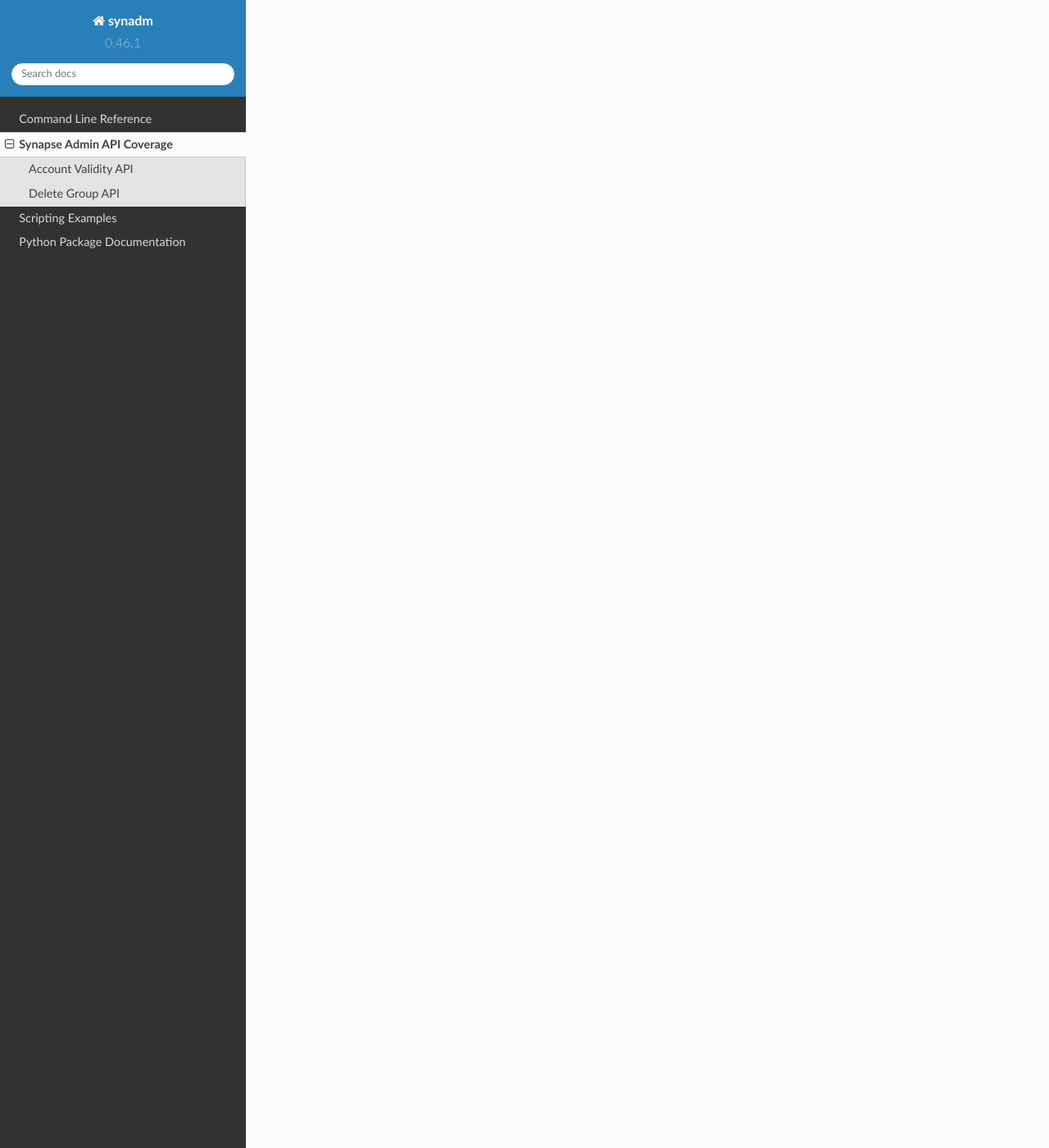
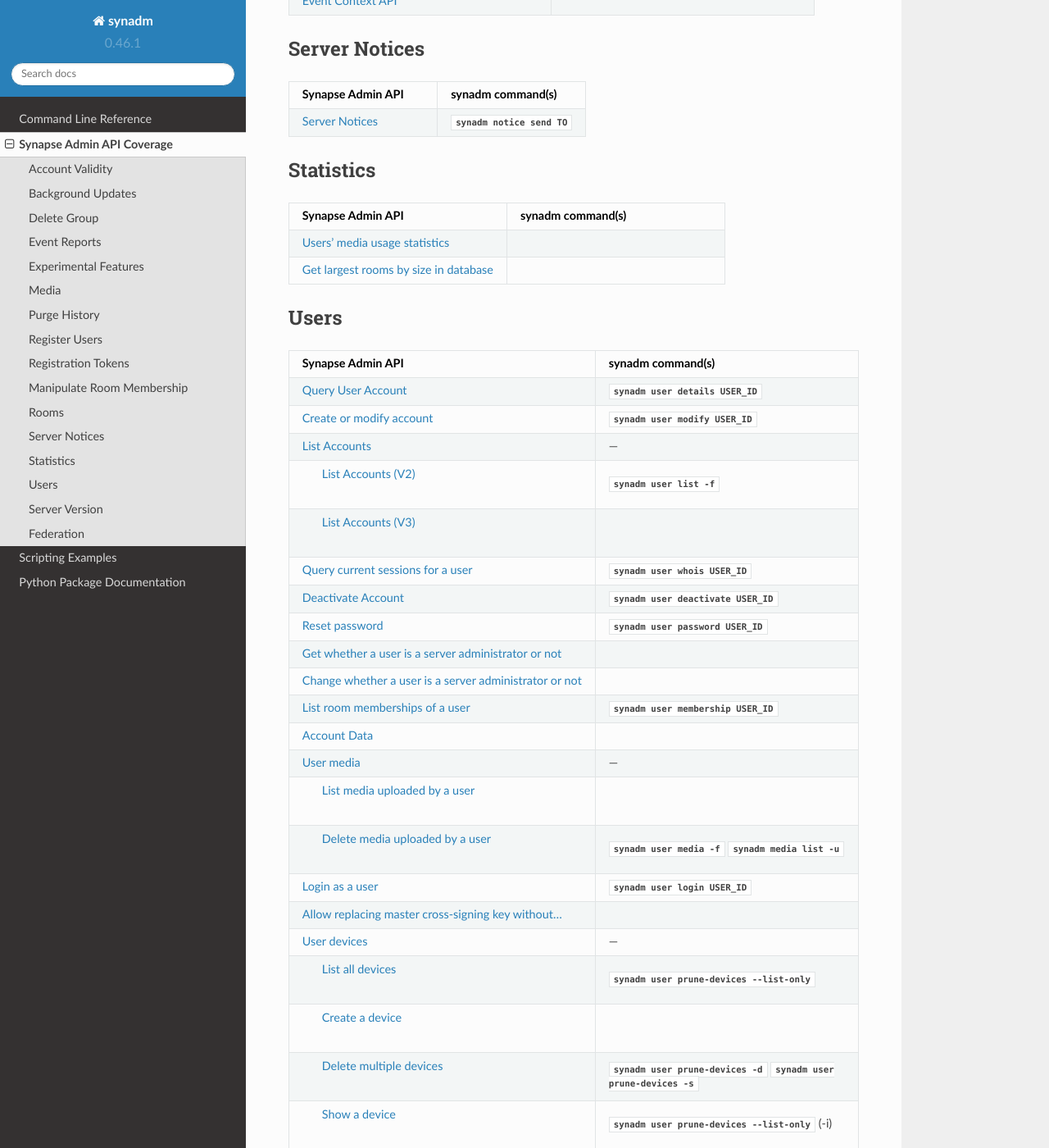
Before and after one commit to JOJ0/synadm, a Sphinx documentation site: the page built from doc/source/features.rst, in a window 1280 px wide and 1400 px high, scrolled down 3902 px. Shown: the whole window at 82% size. Built offline with Sphinx 7.4.7 and the Read the Docs theme 2.0.0, drawn with Linux system fonts in a browser that asks for light colours; some of the changed text lies outside the part shown.

Commit message:
Separate table/csv-file for each Synapse Admin docs chapter

```diff
--- a/doc/source/features.rst
+++ b/doc/source/features.rst
@@ -7,22 +7,132 @@
 in ``synadm`` for an API that is already tracked here, file a `feature request
 issue`_ or even better, a `pull request`_ implementing the feature.
 
-Account Validity API
---------------------
+Account Validity
+----------------
 
-.. csv-table:: Admin API vs Command Overview
+.. csv-table::
    :file: features_account_validity.csv
-   :header-rows: 1
-   :class: longtable
+   :header: "Synapse Admin API","synadm command(s)"
    :widths: 1 1
 
-Delete Group API
-----------------
+Background Updates
+------------------
 
-.. csv-table:: Admin API vs Command Overview
+.. csv-table::
+   :file: features_background_updates.csv
+   :header: "Synapse Admin API","synadm command(s)"
+   :widths: 1 1
+
+Delete Group
+------------
+
+.. csv-table::
    :file: features_delete_group.csv
-   :header-rows: 1
-   :class: longtable
+   :header: "Synapse Admin API","synadm command(s)"
+   :widths: 1 1
+
+Event Reports
+-------------
+
+.. csv-table::
+   :file: features_event_reports.csv
+   :header: "Synapse Admin API","synadm command(s)"
+   :widths: 1 1
+
+Experimental Features
+---------------------
+
+.. csv-table::
+   :file: features_experimental_features.csv
+   :header: "Synapse Admin API","synadm command(s)"
+   :widths: 1 1
+
+Media
+-----
+
+.. csv-table::
+   :file: features_media.csv
+   :header: "Synapse Admin API","synadm command(s)"
+   :widths: 1 1
+
+Purge History
+-------------
+
+.. csv-table::
+   :file: features_purge_history.csv
+   :header: "Synapse Admin API","synadm command(s)"
+   :widths: 1 1
+
+Register Users
+--------------
+
+.. csv-table::
+   :file: features_register_users.csv
+   :header: "Synapse Admin API","synadm command(s)"
+   :widths: 1 1
+
+Registration Tokens
+-------------------
+
+.. csv-table::
+   :file: features_registration_tokens.csv
+   :header: "Synapse Admin API","synadm command(s)"
+   :widths: 1 1
+
+Manipulate Room Membership
+--------------------------
+
+.. csv-table::
+   :file: features_manipulate_room_membership.csv
+   :header: "Synapse Admin API","synadm command(s)"
+   :widths: 1 1
+
+Rooms
+-----
+
+.. csv-table::
+   :file: features_rooms.csv
+   :header: "Synapse Admin API","synadm command(s)"
+   :widths: 1 1
+
+Server Notices
+--------------
+
+.. csv-table::
+   :file: features_server_notices.csv
+   :header: "Synapse Admin API","synadm command(s)"
+   :widths: 1 1
+
+Statistics
+----------
+
+.. csv-table::
+   :file: features_statistics.csv
+   :header: "Synapse Admin API","synadm command(s)"
+   :widths: 1 1
+
+Users
+-----
+
+.. csv-table::
+   :file: features_users.csv
+   :header: "Synapse Admin API","synadm command(s)"
+   :widths: 1 1
+
+Server Version
+--------------
+
+.. csv-table::
+   :file: features_server_version.csv
+   :header: "Synapse Admin API","synadm command(s)"
+   :widths: 1 1
+
+Federation
+----------
+
+.. csv-table::
+   :file: features_federation.csv
+   :header: "Synapse Admin API","synadm command(s)"
    :widths: 1 1
 
 
--- a/doc/source/features_account_validity.csv
+++ b/doc/source/features_account_validity.csv
@@ -1,2 +1 @@
-"Synapse Admin API","synadm command(s)"
 "`Renew account <https://element-hq.github.io/synapse/latest/admin_api/account_validity.html#renew-account>`_",
--- /dev/null
+++ b/doc/source/features_background_updates.csv
@@ -0,0 +1,3 @@
+"`Status <https://element-hq.github.io/synapse/latest/usage/administration/admin_api/background_updates.html#status>`_",
+"`Enabled <https://element-hq.github.io/synapse/latest/usage/administration/admin_api/background_updates.html#enabled>`_",
+"`Run <https://element-hq.github.io/synapse/latest/usage/administration/admin_api/background_updates.html#run>`_",
--- a/doc/source/features_delete_group.csv
+++ b/doc/source/features_delete_group.csv
@@ -1,2 +1 @@
-"Synapse Admin API","synadm command(s)"
-"`Delete a local group <https://element-hq.github.io/synapse/v1.61/admin_api/delete_group.html#delete-a-local-group>`_",:option:`synadm group delete -h`
+"`Delete a local group <https://element-hq.github.io/synapse/v1.61/admin_api/delete_group.html#delete-a-local-group>`_",:option:`synadm group delete GROUP_ID`
--- /dev/null
+++ b/doc/source/features_event_reports.csv
@@ -0,0 +1,3 @@
+"`Show reported events <https://element-hq.github.io/synapse/latest/admin_api/event_reports.html#show-reported-events>`_",
+"`Show details of a specific event report <https://element-hq.github.io/synapse/latest/admin_api/event_reports.html#show-details-of-a-specific-event-report>`_",
+"`Delete a specific event report <https://element-hq.github.io/synapse/latest/admin_api/event_reports.html#delete-a-specific-event-report>`_",
--- /dev/null
+++ b/doc/source/features_experimental_features.csv
@@ -0,0 +1,2 @@
+"`Enabling/Disabling Features <https://element-hq.github.io/synapse/latest/admin_api/experimental_features.html#enablingdisabling-features>`_",
+"`Listing Enabled Features <https://element-hq.github.io/synapse/latest/admin_api/experimental_features.html#listing-enabled-features>`_",
--- /dev/null
+++ b/doc/source/features_federation.csv
@@ -0,0 +1,4 @@
+"`List of destinations <https://element-hq.github.io/synapse/latest/usage/administration/admin_api/federation.html#list-of-destinations>`_",
+"`Destination Details API <https://element-hq.github.io/synapse/latest/usage/administration/admin_api/federation.html#destination-details-api>`_",
+"`Destination rooms <https://element-hq.github.io/synapse/latest/usage/administration/admin_api/federation.html#destination-rooms>`_",
+"`Reset connection timeout <https://element-hq.github.io/synapse/latest/usage/administration/admin_api/federation.html#reset-connection-timeout>`_",
--- /dev/null
+++ b/doc/source/features_manipulate_room_membership.csv
@@ -0,0 +1 @@
+"`Edit Room Membership API <https://element-hq.github.io/synapse/latest/admin_api/room_membership.html#edit-room-membership-api>`_",:option:`synadm room join ROOM_ID_OR_ALIAS`
--- /dev/null
+++ b/doc/source/features_media.csv
@@ -0,0 +1,15 @@
+"`Querying media <https://element-hq.github.io/synapse/latest/admin_api/media_admin_api.html#querying-media>`_","---"
+"  `List all media in a room <https://element-hq.github.io/synapse/latest/admin_api/media_admin_api.html#list-all-media-in-a-room>`_",:option:`synadm media list -r`
+"  `List all media uploaded by a user <https://element-hq.github.io/synapse/latest/admin_api/media_admin_api.html#delete-media-uploaded-by-a-user>`_",:option:`synadm media list -u` :option:`synadm user media -f`
+"`Quarantine media <https://element-hq.github.io/synapse/latest/admin_api/media_admin_api.html#quarantine-media>`_","---"
+"  `Quarantining media by ID <https://element-hq.github.io/synapse/latest/admin_api/media_admin_api.html#quarantining-media-by-id>`_",:option:`synadm media quarantine -i`
+"  `Remove media from quarantine by ID <https://element-hq.github.io/synapse/latest/admin_api/media_admin_api.html#remove-media-from-quarantine-by-id>`_",:option:`synadm media unquarantine -i`
+"  `Quarantining media in a room <https://element-hq.github.io/synapse/latest/admin_api/media_admin_api.html#quarantining-media-in-a-room>`_",:option:`synadm media quarantine -r`
+"  `Quarantining all media of a user <https://element-hq.github.io/synapse/latest/admin_api/media_admin_api.html#quarantining-all-media-of-a-user>`_",:option:`synadm media quarantine -u`
+"  `Protecting media from being quarantined <https://element-hq.github.io/synapse/latest/admin_api/media_admin_api.html#protecting-media-from-being-quarantined>`_",:option:`synadm media protect MEDIA_ID`
+"  `Unprotecting media from being quarantined <https://element-hq.github.io/synapse/latest/admin_api/media_admin_api.html#unprotecting-media-from-being-quarantined>`_",
+"`Delete local media <https://element-hq.github.io/synapse/latest/admin_api/media_admin_api.html#delete-local-media>`_","---"
+"  `Delete a specific local media <https://element-hq.github.io/synapse/latest/admin_api/media_admin_api.html#delete-a-specific-local-media>`_",:option:`synadm media delete -i`
+"  `Delete local media by date or size <https://element-hq.github.io/synapse/latest/admin_api/media_admin_api.html#delete-local-media-by-date-or-size>`_",:option:`synadm media delete -d` :option:`synadm media delete --size`
+"  `Delete media uploaded by a user <https://element-hq.github.io/synapse/latest/admin_api/media_admin_api.html#delete-media-uploaded-by-a-user>`_",
+"`Purge Remote Media API <https://element-hq.github.io/synapse/latest/admin_api/media_admin_api.html#purge-remote-media-api>`_",:option:`synadm media purge -d`
--- /dev/null
+++ b/doc/source/features_purge_history.csv
@@ -0,0 +1,2 @@
+"`Purge history <https://element-hq.github.io/synapse/latest/admin_api/purge_history_api.html>`_",:option:`synadm history purge -i`
+"`Purge status query <https://element-hq.github.io/synapse/latest/admin_api/purge_history_api.html#purge-status-query>`_",:option:`synadm history purge-status PURGE_ID`
--- /dev/null
+++ b/doc/source/features_register_users.csv
@@ -0,0 +1 @@
+"`Shared-Secret Registration <https://element-hq.github.io/synapse/latest/admin_api/register_api.html#shared-secret-registration>`_",
--- /dev/null
+++ b/doc/source/features_registration_tokens.csv
@@ -0,0 +1,6 @@
+"`Registration token objects <https://element-hq.github.io/synapse/latest/usage/administration/admin_api/registration_tokens.html#registration-token-objects>`_","---"
+"`List all tokens <https://element-hq.github.io/synapse/latest/usage/administration/admin_api/registration_tokens.html#list-all-tokens>`_",:option:`synadm regtok list -v`
+"`Get one token <https://element-hq.github.io/synapse/latest/usage/administration/admin_api/registration_tokens.html#get-one-token>`_",:option:`synadm regtok details TOKEN`
+"`Create token <https://element-hq.github.io/synapse/latest/usage/administration/admin_api/registration_tokens.html#create-token>`_",:option:`synadm regtok new -n`
+"`Update token <https://element-hq.github.io/synapse/latest/usage/administration/admin_api/registration_tokens.html#update-token>`_",:option:`synadm regtok update TOKEN`
+"`Delete token <https://element-hq.github.io/synapse/latest/usage/administration/admin_api/registration_tokens.html#delete-token>`_",:option:`synadm regtok delete TOKEN`
--- /dev/null
+++ b/doc/source/features_rooms.csv
@@ -0,0 +1,21 @@
+"`List Room API <https://element-hq.github.io/synapse/latest/admin_api/rooms.html#list-room-api>`_",:option:`synadm room list -f`
+"`Room Details API <https://element-hq.github.io/synapse/latest/admin_api/rooms.html#room-details-api>`_",:option:`synadm room details ROOM_ID`
+"`Room Members API <https://element-hq.github.io/synapse/latest/admin_api/rooms.html#room-members-api>`_",:option:`synadm room members ROOM_ID`
+"`Room State API <https://element-hq.github.io/synapse/latest/admin_api/rooms.html#room-state-api>`_",:option:`synadm room state ROOM_ID`
+"`Room Messages API <https://element-hq.github.io/synapse/latest/admin_api/rooms.html#room-messages-api>`_",
+"`Room Timestamp to Event API <https://element-hq.github.io/synapse/latest/admin_api/rooms.html#room-timestamp-to-event-api>`_",
+"`Block Room API <https://element-hq.github.io/synapse/latest/admin_api/rooms.html#block-room-api>`_","---"
+"  `Block or unblock a room <https://element-hq.github.io/synapse/latest/admin_api/rooms.html#block-or-unblock-a-room>`_",:option:`synadm room block -b` :option:`synadm room block -u`
+"  `Get block status <https://element-hq.github.io/synapse/latest/admin_api/rooms.html#get-block-status>`_",:option:`synadm room block-status ROOM_ID`
+"`Delete Room API <https://element-hq.github.io/synapse/latest/admin_api/rooms.html#delete-room-api>`_","---"
+"  `Version 1 (old version) <https://element-hq.github.io/synapse/latest/admin_api/rooms.html#version-1-old-version>`_",:option:`synadm room delete --v1`
+"  `Version 2 (new version) <https://element-hq.github.io/synapse/latest/admin_api/rooms.html#version-2-new-version>`_",:option:`synadm room delete ROOM_ID`
+"  `Status of deleting rooms <https://element-hq.github.io/synapse/latest/admin_api/rooms.html#status-of-deleting-rooms>`_","---"
+"    `Query by room_id <https://element-hq.github.io/synapse/latest/admin_api/rooms.html#query-by-room_id>`_",:option:`synadm room delete-status -r`
+"    `Query by delete_id <https://element-hq.github.io/synapse/latest/admin_api/rooms.html#query-by-delete_id>`_",:option:`synadm room delete-status -d`
+"  `Undoing room deletions <https://element-hq.github.io/synapse/latest/admin_api/rooms.html#undoing-room-deletions>`_",
+"`Make Room Admin API <https://element-hq.github.io/synapse/latest/admin_api/rooms.html#make-room-admin-api>`_",:option:`synadm room make-admin -u`
+"`Forward Extremities Admin API <https://element-hq.github.io/synapse/latest/admin_api/rooms.html#forward-extremities-admin-api>`_",
+"  `Check for forward extremities <https://element-hq.github.io/synapse/latest/admin_api/rooms.html#check-for-forward-extremities>`_",
+"  `Deleting forward extremities <https://element-hq.github.io/synapse/latest/admin_api/rooms.html#deleting-forward-extremities>`_",
+"`Event Context API <https://element-hq.github.io/synapse/latest/admin_api/rooms.html#event-context-api>`_",
--- /dev/null
+++ b/doc/source/features_server_notices.csv
@@ -0,0 +1 @@
+"`Server Notices <https://element-hq.github.io/synapse/latest/admin_api/server_notices.html>`_",:option:`synadm notice send TO`
--- /dev/null
+++ b/doc/source/features_server_version.csv
@@ -0,0 +1 @@
+"`Version API <https://element-hq.github.io/synapse/latest/admin_api/version_api.html>`_",:option:`synadm version`
--- /dev/null
+++ b/doc/source/features_statistics.csv
@@ -0,0 +1,2 @@
+"`Users' media usage statistics <https://element-hq.github.io/synapse/latest/admin_api/statistics.html#users-media-usage-statistics>`_",
+"`Get largest rooms by size in database <https://element-hq.github.io/synapse/latest/admin_api/statistics.html#get-largest-rooms-by-size-in-database>`_",
--- /dev/null
+++ b/doc/source/features_users.csv
@@ -0,0 +1,33 @@
+"`Query User Account <https://element-hq.github.io/synapse/latest/admin_api/user_admin_api.html#query-user-account>`_",:option:`synadm user details USER_ID`
+"`Create or modify account <https://element-hq.github.io/synapse/latest/admin_api/user_admin_api.html#create-or-modify-account>`_",:option:`synadm user modify USER_ID`
+"`List Accounts <https://element-hq.github.io/synapse/latest/admin_api/user_admin_api.html#list-accounts>`_","---"
+"  `List Accounts (V2) <https://element-hq.github.io/synapse/latest/admin_api/user_admin_api.html#list-accounts-v2>`_",:option:`synadm user list -f`
+"  `List Accounts (V3) <https://element-hq.github.io/synapse/latest/admin_api/user_admin_api.html#list-accounts-v3>`_",
+"`Query current sessions for a user <https://element-hq.github.io/synapse/latest/admin_api/user_admin_api.html#query-current-sessions-for-a-user>`_",:option:`synadm user whois USER_ID`
+"`Deactivate Account <https://element-hq.github.io/synapse/latest/admin_api/user_admin_api.html#deactivate-account>`_",:option:`synadm user deactivate USER_ID`
+"`Reset password <https://element-hq.github.io/synapse/latest/admin_api/user_admin_api.html#reset-password>`_",:option:`synadm user password USER_ID`
+"`Get whether a user is a server administrator or not <https://element-hq.github.io/synapse/latest/admin_api/user_admin_api.html#get-whether-a-user-is-a-server-administrator-or-not>`_",
+"`Change whether a user is a server administrator or not <https://element-hq.github.io/synapse/latest/admin_api/user_admin_api.html#change-whether-a-user-is-a-server-administrator-or-not>`_",
+"`List room memberships of a user <https://element-hq.github.io/synapse/latest/admin_api/user_admin_api.html#list-room-memberships-of-a-user>`_",:option:`synadm user membership USER_ID`
+"`Account Data <https://element-hq.github.io/synapse/latest/admin_api/user_admin_api.html#account-data>`_",
+"`User media <https://element-hq.github.io/synapse/latest/admin_api/user_admin_api.html#user-media>`_","---"
+"  `List media uploaded by a user <https://element-hq.github.io/synapse/latest/admin_api/user_admin_api.html#list-media-uploaded-by-a-user>`_",
+"  `Delete media uploaded by a user <https://element-hq.github.io/synapse/latest/admin_api/user_admin_api.html#delete-media-uploaded-by-a-user>`_",:option:`synadm user media -f` :option:`synadm media list -u`
+"`Login as a user <https://element-hq.github.io/synapse/latest/admin_api/user_admin_api.html#login-as-a-user>`_",:option:`synadm user login USER_ID`
+"`Allow replacing master cross-signing key without... <https://element-hq.github.io/synapse/latest/admin_api/user_admin_api.html#allow-replacing-master-cross-signing-key-without-user-interactive-auth>`_",
+"`User devices <https://element-hq.github.io/synapse/latest/admin_api/user_admin_api.html#user-devices>`_","---"
+"  `List all devices <https://element-hq.github.io/synapse/latest/admin_api/user_admin_api.html#list-all-devices>`_",:option:`synadm user prune-devices --list-only`
+"  `Create a device <https://element-hq.github.io/synapse/latest/admin_api/user_admin_api.html#create-a-device>`_",
+"  `Delete multiple devices <https://element-hq.github.io/synapse/latest/admin_api/user_admin_api.html#delete-multiple-devices>`_",:option:`synadm user prune-devices -d` :option:`synadm user prune-devices -s`
+"  `Show a device <https://element-hq.github.io/synapse/latest/admin_api/user_admin_api.html#show-a-device>`_",:option:`synadm user prune-devices --list-only` (-i)
+"  `Update a device <https://element-hq.github.io/synapse/latest/admin_api/user_admin_api.html#update-a-device>`_",
+"  `Delete a device <https://element-hq.github.io/synapse/latest/admin_api/user_admin_api.html#delete-a-device>`_",:option:`synadm user prune-devices -i`
+"`List all pushers <https://element-hq.github.io/synapse/latest/admin_api/user_admin_api.html#list-all-pushers>`_",
+"`Controlling whether a user is shadow-banned <https://element-hq.github.io/synapse/latest/admin_api/user_admin_api.html#controlling-whether-a-user-is-shadow-banned>`_",:option:`synadm user shadow-ban USER_ID` :option:`synadm user shadow-ban --unban`
+"`Override ratelimiting for users <https://element-hq.github.io/synapse/latest/admin_api/user_admin_api.html#override-ratelimiting-for-users>`_","---"
+"  `Get status of ratelimit <https://element-hq.github.io/synapse/latest/admin_api/user_admin_api.html#get-status-of-ratelimit>`_",
+"  `Set ratelimit <https://element-hq.github.io/synapse/latest/admin_api/user_admin_api.html#set-ratelimit>`_",
+"  `Delete ratelimit <https://element-hq.github.io/synapse/latest/admin_api/user_admin_api.html#delete-ratelimit>`_",
+"`Check username availability <https://element-hq.github.io/synapse/latest/admin_api/user_admin_api.html#check-username-availability>`_",
+"`Find a user based on their ID in an auth provider <https://element-hq.github.io/synapse/latest/admin_api/user_admin_api.html#find-a-user-based-on-their-id-in-an-auth-provider>`_",:option:`synadm user 3pid ADDRESS`
+"`Find a user based on their Third Party ID <https://element-hq.github.io/synapse/latest/admin_api/user_admin_api.html#find-a-user-based-on-their-third-party-id-threepid-or-3pid>`_",:option:`synadm user auth-provider EXTERNAL_USER_ID`
```
